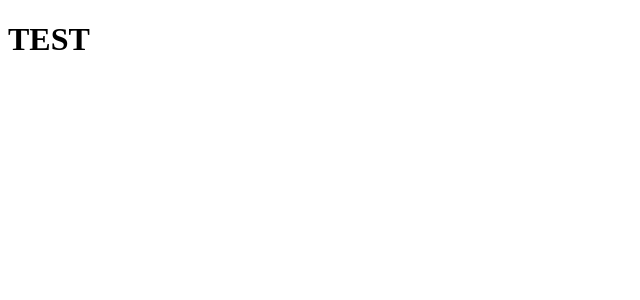
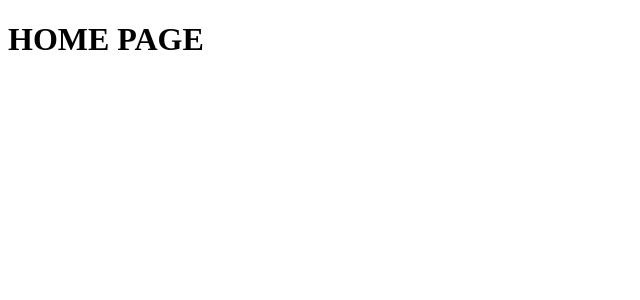
Before and after one commit to Sage4tk/zee-training, a React (Create React App) app: page / in a window 1280 px wide. Shown: the top 300 px of the page, without its empty margins (0-640 px from the left). Built offline with nearby package versions, Linux system fonts and the light colour scheme.

Commit message:
added pages for sit

```diff
--- a/package.json
+++ b/package.json
@@ -10,6 +10,7 @@
     "react": "^18.1.0",
     "react-dom": "^18.1.0",
     "react-firebase-hooks": "^5.0.3",
+    "react-router-dom": "^6.3.0",
     "react-scripts": "5.0.1",
     "web-vitals": "^2.1.4"
   },
--- a/src/App.js
+++ b/src/App.js
@@ -1,7 +1,16 @@
+import { BrowserRouter, Route, Routes } from "react-router-dom"
+
+//pages
+import Home from "./pages/Home"
+import Admin from "./pages/Admins"
+
 export default function App() {
   return (
-    <div>
-      <h1>TEST</h1>
-    </div>
+    <BrowserRouter>
+      <Routes>
+        <Route path="/" element={<Home />} />
+        <Route path="/admin" element={<Admin />} />
+      </Routes>
+    </BrowserRouter>
   )
 }
--- /dev/null
+++ b/src/pages/Admins.js
@@ -0,0 +1,7 @@
+export default function Admin() {
+    return (
+        <div>
+            <h1>ADMIN PAGe</h1>
+        </div>
+    )
+}
--- /dev/null
+++ b/src/pages/Home.js
@@ -0,0 +1,7 @@
+export default function Home() {
+    return (
+        <div>
+            <h1>HOME PAGE</h1>
+        </div>
+    )
+}
```
Also changed, not shown: 1 other file (tests, documents, lock files or other folders).
